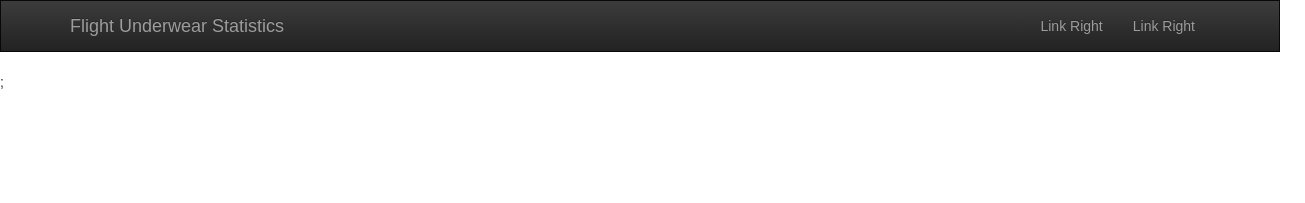
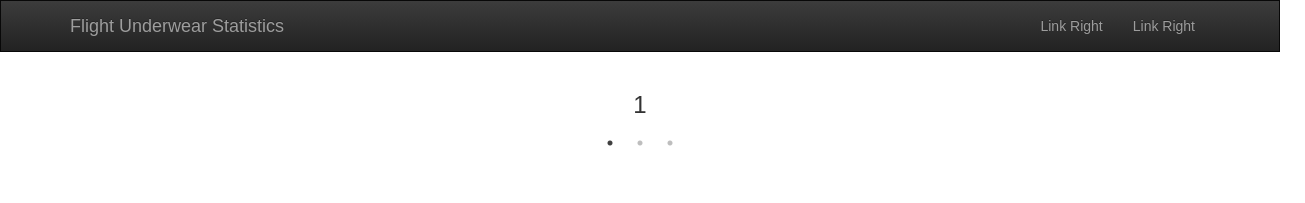
Before and after one commit to KelseyCooper/flight, a React (Create React App) app: page / in a window 1280 px wide. Shown: the top 203 px of the page, 1305 px wide, since content can reach past the window. Built offline with nearby package versions, Linux system fonts and the light colour scheme; no server answers.

Commit message:
added component for the slider which will hold graphs of information, also installed the slider react-slick

```diff
--- a/package.json
+++ b/package.json
@@ -7,7 +7,8 @@
     "react": "^16.2.0",
     "react-bootstrap": "^0.32.1",
     "react-dom": "^16.2.0",
-    "react-scripts": "1.1.0"
+    "react-scripts": "1.1.0",
+    "react-slick": "^0.18.0"
   },
   "scripts": {
     "start": "react-scripts start",
--- a/public/index.html
+++ b/public/index.html
@@ -19,6 +19,10 @@
       work correctly both with client-side routing and a non-root public URL.
       Learn how to configure a non-root public URL by running `npm run build`.
     -->
+    <link rel="stylesheet" type="text/css" charset="UTF-8" href="https://cdnjs.cloudflare.com/ajax/libs/slick-carousel/1.6.0/slick.min.css"
+    />
+    <link rel="stylesheet" type="text/css" href="https://cdnjs.cloudflare.com/ajax/libs/slick-carousel/1.6.0/slick-theme.min.css"
+    />
     <title>React App</title>
   </head>
   <body>
--- a/src/components/App.jsx
+++ b/src/components/App.jsx
@@ -1,7 +1,14 @@
 import React, { Component } from 'react';
 import Nav from './Nav'
+import Slider from './Slider'
 
 class App extends Component {
+  constructor(props) {
+    super(props)
+    this.state = {
+      someInfo: ''
+    }
+  }
 
   componentDidMount() {
     fetch("http://localhost:3001/users", {
@@ -12,15 +19,18 @@
     })
       .then(response => response.json())
       .then(json => {
-        console.log(json);
+        console.log(json)
+        this.setState({someInfo: json.title})
       })
-      .catch(error => console.log(error));
+      .catch(error => console.log(error))
   }
 
 
   render() {
     return <div>
-      <Nav />
+        <Nav />
+        <div className="container">{this.state.someInfo}</div>
+        <Slider />
       </div>;
   }
 }
--- a/src/components/Nav.jsx
+++ b/src/components/Nav.jsx
@@ -20,8 +20,8 @@
               </NavItem>
             </Nav>
           </Navbar.Collapse>
-        </Navbar>;
-      </div>;
+        </Navbar>
+      </div>
 };
 
 export default NavComponent;
--- /dev/null
+++ b/src/components/Slider.jsx
@@ -0,0 +1,23 @@
+import React, { Component } from 'react';
+import Slider from 'react-slick';
+
+class SliderComponent extends Component {
+    render () {
+        var settings = {
+        dots: true,
+        infinite: true,
+        speed: 500,
+        slidesToShow: 1,
+        slidesToScroll: 1
+        };
+        return (
+        <Slider {...settings}>
+            <div><h3>1</h3></div>
+            <div><h3>2</h3></div>
+            <div><h3>3</h3></div>
+        </Slider>
+        );
+    }
+}
+
+export default SliderComponent;
--- a/src/index.css
+++ b/src/index.css
@@ -7,3 +7,7 @@
 .navbar {
   border-radius: 0px;;
 }
+
+.slick-slider {
+  text-align: center;
+}
```
Also changed, not shown: 1 other file (tests, documents, lock files or other folders).
